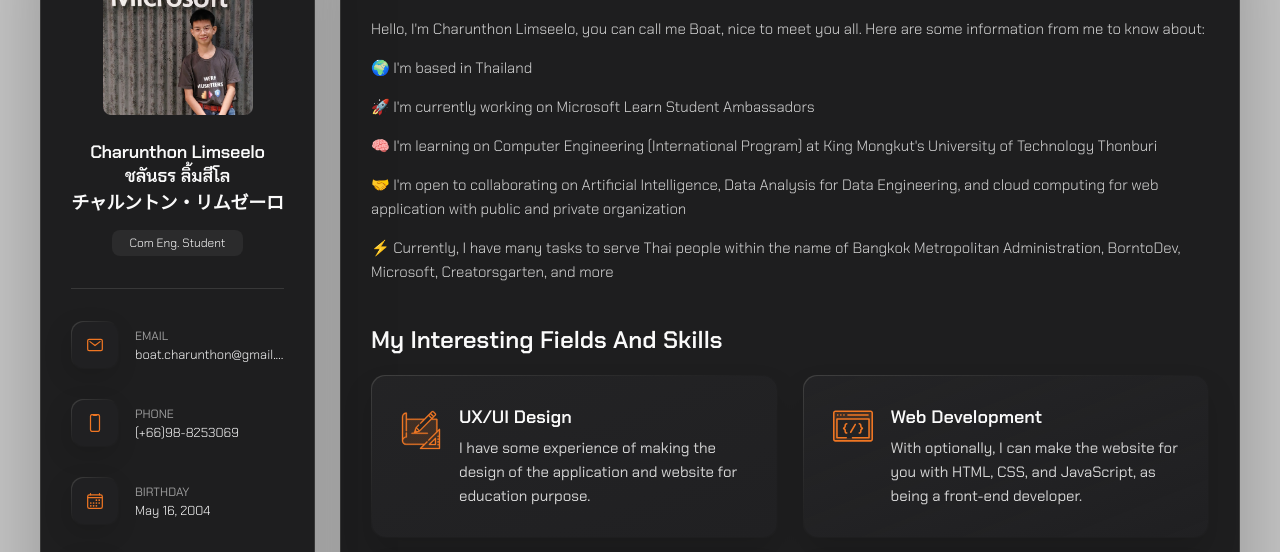
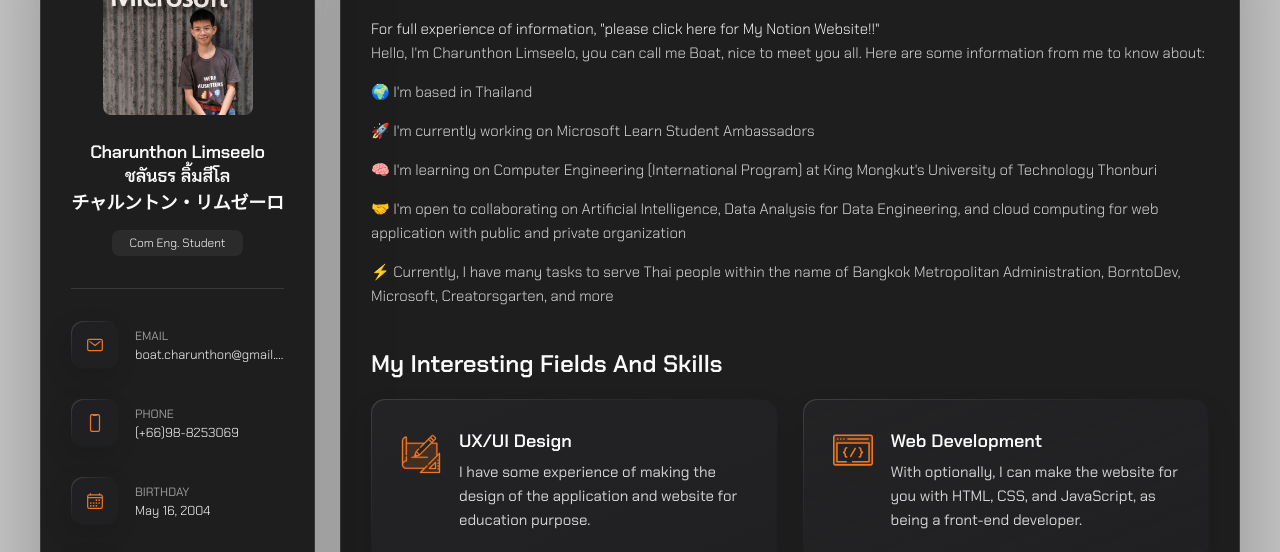
Before and after one commit to chrnthnkmutt/personal-site, a plain HTML site: page index.html in a window 1280 px wide. Shown: the part 156-708 px from the top of the page. Drawn offline with nearby package versions, Linux system fonts and the light colour scheme.

Commit message:
Update index.html

```diff
--- a/index.html
+++ b/index.html
@@ -215,6 +215,7 @@
         </header>
 
         <section class="about-text">
+          <a href="https://boatchrnthn.notion.site">For full experience of information, "please click here for My Notion Website!!"</a>
           <p>
           Hello, I'm Charunthon Limseelo, you can call me Boat, nice to meet you all. Here are some information from me to know about:
           </p>
```
